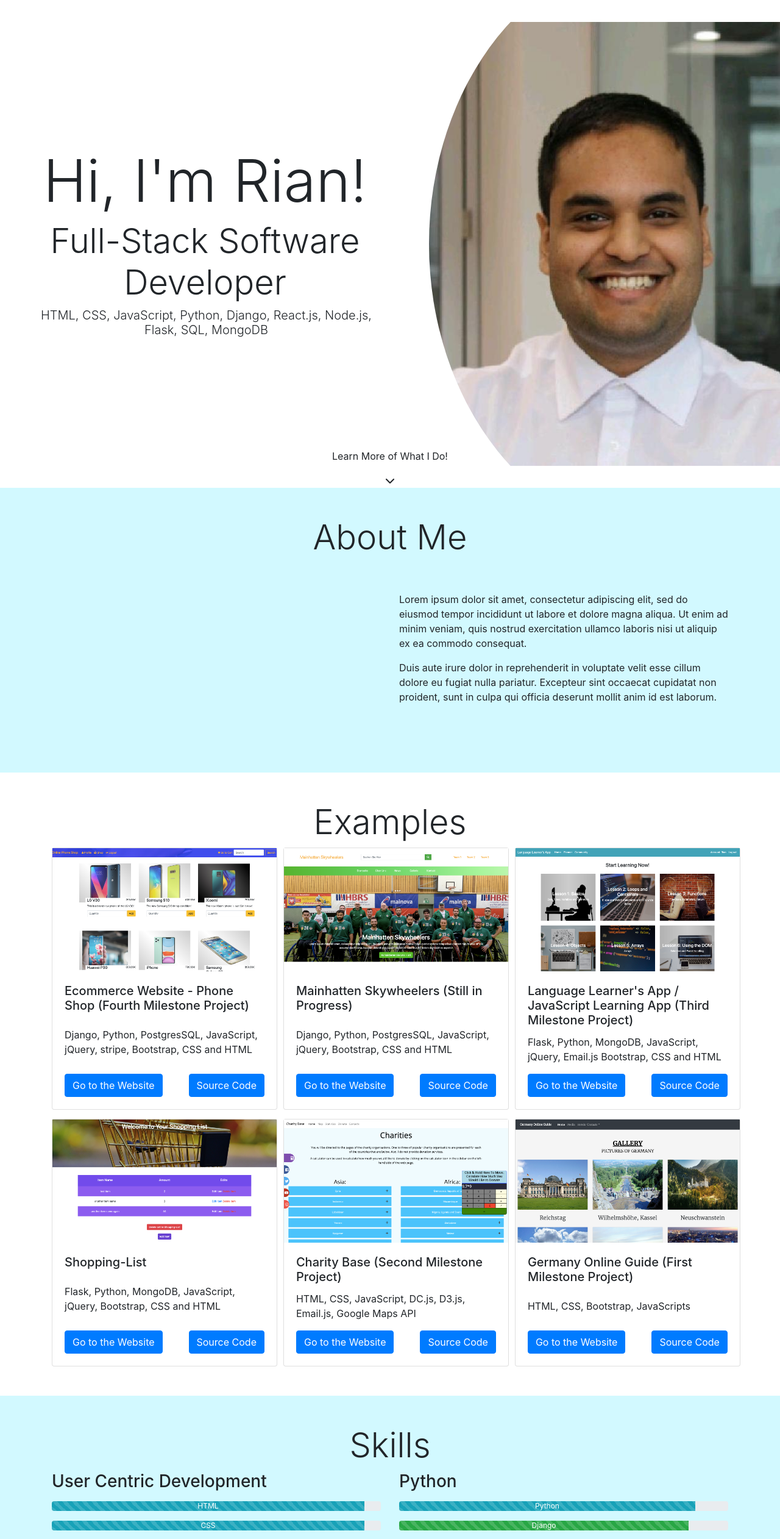
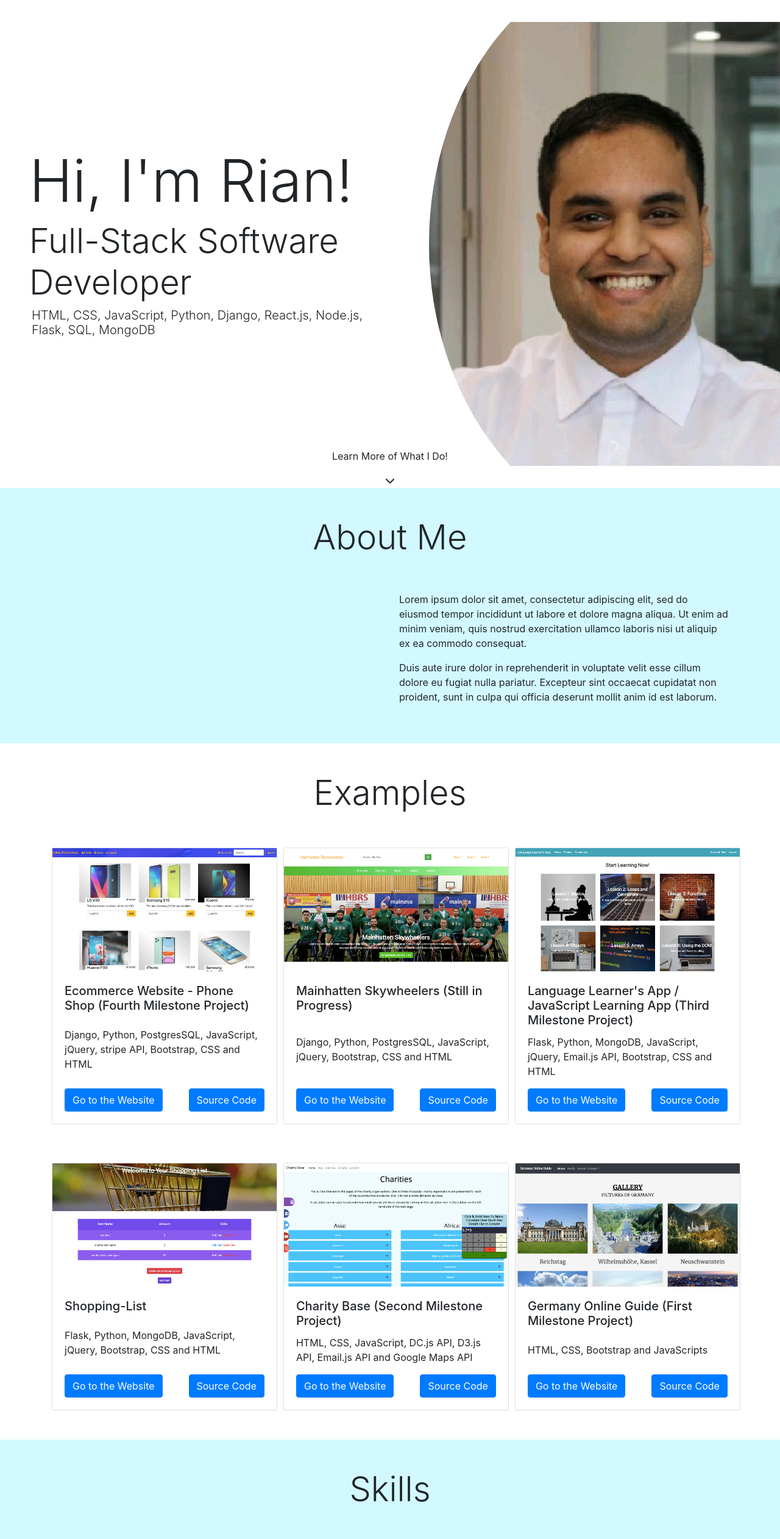
Before and after one commit to Rian1010/Portfolio, a React (Create React App) app in the folder portfolio/: page / in a window 1280 px wide. Shown: the top 2524 px of the page at 61% size. Built offline with nearby package versions, Linux system fonts and the light colour scheme.

Commit message:
Improved the design

```diff
--- a/portfolio/src/components/About.js
+++ b/portfolio/src/components/About.js
@@ -4,7 +4,7 @@ import { Container, Row, Col } from 'react-bootstrap';
 
 function About() {
     return (
-        <section className="blue-background py-5">
+        <section className="blue-background pt-5">
             <Container>
                 <Row className="text-center">
                     <Col>
--- a/portfolio/src/components/App.js
+++ b/portfolio/src/components/App.js
@@ -7,11 +7,8 @@ import Footer from './Footer';
 import Snippets from './SnippetShow';
 import websiteInfo from '../websites';
 import siteSnippets from '../snippets'
-import Container from 'react-bootstrap/Container';
-import Row from 'react-bootstrap/Row';
-import Col from 'react-bootstrap/Col';
+import { Container, Row, Col } from 'react-bootstrap';
 import './App.css';
-import { ProgressBar } from 'react-bootstrap';
 // import phoneSite from '../img/phoneSite.png';
 
 
@@ -38,8 +35,8 @@ function App() {
                   class={ `bg ${cardInfo.img}` }
                   technologies={cardInfo.technologies}
                   title={cardInfo.title}
-                  url={cardInfo.sourceCode}
-                  source={cardInfo.websiteURL}
+                  url={cardInfo.websiteURL}
+                  source={cardInfo.sourceCode}
                 />
                 ))}
               </Col>
--- a/portfolio/src/components/Banner.js
+++ b/portfolio/src/components/Banner.js
@@ -6,25 +6,35 @@ import Col from 'react-bootstrap/Col';
 
 function Banner(props) {
     return <Container fluid>
-        <Row className="banner-row-1">
-            <Col xs={12} className="col-12 mt-4 mt-md-0 d-flex justify-content-center">
-                <div className="banner-img d-block d-md-none"></div>
-            </Col>
-            <Col xs={12} md={6} className="flex-column d-flex justify-content-center align-items-left pl-md-5 text-center">
-                <h1 className="display-1 d-none d-md-block">Hi, I'm Rian!</h1>
-                <h1 className="d-block d-md-none display-3">Hi, I'm Rian!</h1>
+        <Row className="banner-row-1 d-flex align-items-center">
+            <Col xs={12} md={6} className="d-none d-md-block flex-column pl-md-5 text-left">
+                <h1 className="display-1">Hi, I'm Rian!</h1>
                 <h2 className="display-4">Full-Stack Software Developer</h2>
                 <h4 className="lead pl-1">HTML, CSS, JavaScript, Python, Django, React.js, Node.js, Flask, SQL, MongoDB</h4>
-                <div className="d-block d-md-none">
-                    <p>Learn More of What I Do!</p>
-                    <i className="fas fa-chevron-down"></i>
-                </div>
             </Col>
             <Col md={6} className="banner-img d-none d-md-block"></Col>
             <Col className="learn-more-button text-center d-none d-md-block">
                 <p>Learn More of What I Do!</p>
                 <i className="fas fa-chevron-down"></i>
             </Col>
+
+            <Col xs={12} className="col-12 d-md-none mt-4 mt-md-0 d-flex justify-content-center">
+                <div className="banner-img"></div>
+            </Col>
+            <Col xs={12} md={6} className="d-md-none flex-column d-flex justify-content-center align-items-left pl-md-5 text-center">
+                {/* <h1 className="display-1 d-none d-md-block">Hi, I'm Rian!</h1> */}
+                <h1 className="display-3">Hi, I'm Rian!</h1>
+                <h2 className="display-4">Full-Stack Software Developer</h2>
+                <h4 className="lead pl-1">HTML, CSS, JavaScript, Python, Django, React.js, Node.js, Flask, SQL, MongoDB</h4>
+                <div>
+                    <p>Learn More of What I Do!</p>
+                    <i className="fas fa-chevron-down"></i>
+                </div>
+            {/* <Col md={6} className="banner-img d-none d-md-block"></Col> */}
+            {/* <Col className="learn-more-button text-center d-none d-md-block">
+                <p>Learn More of What I Do!</p>
+                <i className="fas fa-chevron-down"></i> */}
+            </Col>
         </Row>
     </Container>
 }
--- a/portfolio/src/components/Cards.js
+++ b/portfolio/src/components/Cards.js
@@ -1,22 +1,45 @@
-import React from 'react';
-import { Button, Card } from 'react-bootstrap';
+import React, { useState } from 'react';
+import { Card, Toast } from 'react-bootstrap';
 import './App.css';
 
 function Cards(props) {
+    const [urlAvailable, available] = useState(false)
+
+    function showToast(e) {
+        const link = e.target.getAttribute("href");
+        if (link === "") {
+            available(true);
+            e.preventDefault();
+        }
+    }
+
+    function closeToast() {
+        available(false);
+    }
+
     return (
-        <Card style={{ width: '100%' }} >
+        <Card style={{ width: '100%' }} className="mt-5" >
             <div variant="top" className={props.class}></div>
-            {/* <Card.Img variant="top" src={props.class} /> */}
             <Card.Body className="d-flex flex-column justify-content-between">
                 <Card.Title>{props.title}</Card.Title>
                 <Card.Text>
                     {props.technologies}
                 </Card.Text>
                 <div className="d-flex justify-content-between">
-                    <a className="btn btn-primary" href={props.url}>Go to the Website</a>
-                    <a className="btn btn-primary" href={props.source}>Source Code</a>
+                    <a onClick={showToast} className="btn btn-primary" href={props.url} target="_blank" rel="noopener noreferrer">Go to the Website</a>
+                    <a className="btn btn-primary" href={props.source} target="_blank" rel="noopener noreferrer">Source Code</a>
                 </div>
             </Card.Body>
+            <Toast show={urlAvailable} onClose={closeToast} style={{ position: "fixed", zIndex: 999, top: 0, right: 0 }} >
+                <Toast.Header>
+                <img src="holder.js/20x20?text=%20" className="rounded mr-2" alt="" />
+                <strong className="mr-auto">Not Yet Available</strong>
+                </Toast.Header>
+                <Toast.Body>
+                    Sorry! The link to the website you are trying to reach is not yet
+                    available, but you can view the source code in the meantime.
+                </Toast.Body>
+            </Toast>
         </Card>
     );
 }
--- a/portfolio/src/components/SkillBars.js
+++ b/portfolio/src/components/SkillBars.js
@@ -11,7 +11,7 @@ function SkillBars() {
                         <h2 className="display-4">Skills</h2>
                     </Col>
                 </Row>
-                <Row>
+                <Row className="pt-5">
                     <Col md={6}>
                         <h3>User Centric Development</h3>
                         {
@@ -69,7 +69,7 @@ function SkillBars() {
                         }
                     </Col>
                     <Col md={6}>
-                        <h3>Version Control</h3>
+                        <h3>Version Control & Web Services</h3>
                         {
                             versionControl.map(skill => (
                                 <ProgressBar
--- a/portfolio/src/skills.js
+++ b/portfolio/src/skills.js
@@ -11,7 +11,7 @@ const jsSkills = [
     },
     {
         skillName: "React.js",
-        level: "70",
+        level: "75",
         colour: "success"
     },
     {
@@ -91,6 +91,21 @@ const versionControl = [
         level: "90",
         colour: "info"
     },
+    {
+        skillName: "Github",
+        level: "90",
+        colour: "info"
+    },
+    {
+        skillName: "Heroku",
+        level: "90",
+        colour: "info"
+    },
+    {
+        skillName: "Amazon Web Service",
+        level: "90",
+        colour: "info"
+    },
 ]
 
 const otherTools = [
--- a/portfolio/src/websites.js
+++ b/portfolio/src/websites.js
@@ -1,11 +1,10 @@
-import phoneSite from './img/phoneSite.png';
 
 const websiteInfo = [
     {
         id: 1,
         img: "site-1",
         title: "Ecommerce Website - Phone Shop (Fourth Milestone Project)",
-        technologies: "Django, Python, PostgresSQL, JavaScript, jQuery, stripe, Bootstrap, CSS and HTML",
+        technologies: "Django, Python, PostgresSQL, JavaScript, jQuery, stripe API, Bootstrap, CSS and HTML",
         sourceCode: "https://github.com/Rian1010/Milestone4",
         websiteURL: "https://milestone4-django-phone-shop.herokuapp.com/"
     },
@@ -21,7 +20,7 @@ const websiteInfo = [
         id: 3,
         img: "site-3",
         title: "Language Learner's App / JavaScript Learning App (Third Milestone Project)",
-        technologies: "Flask, Python, MongoDB, JavaScript, jQuery, Email.js Bootstrap, CSS and HTML",
+        technologies: "Flask, Python, MongoDB, JavaScript, jQuery, Email.js API, Bootstrap, CSS and HTML",
         sourceCode: "https://github.com/Rian1010/Language-Learners-App",
         websiteURL: "https://language-learners-app.herokuapp.com/"
     },
@@ -37,7 +36,7 @@ const websiteInfo = [
         id: 5,
         img: "site-5",
         title: "Charity Base (Second Milestone Project)",
-        technologies: "HTML, CSS, JavaScript, DC.js, D3.js, Email.js, Google Maps API",
+        technologies: "HTML, CSS, JavaScript, DC.js API, D3.js API, Email.js API and Google Maps API",
         sourceCode: "https://github.com/Rian1010/Charity-Website",
         websiteURL: "https://rian1010.github.io/Charity-Website/"
     },
@@ -45,7 +44,7 @@ const websiteInfo = [
         id: 6,
         img: "site-6",
         title: "Germany Online Guide (First Milestone Project)",
-        technologies: "HTML, CSS, Bootstrap, JavaScripts",
+        technologies: "HTML, CSS, Bootstrap and JavaScripts",
         sourceCode: "https://github.com/Rian1010/Germany-Online-Guide",
         websiteURL: "https://rian1010.github.io/Germany-Online-Guide/index.html"
     }
```
